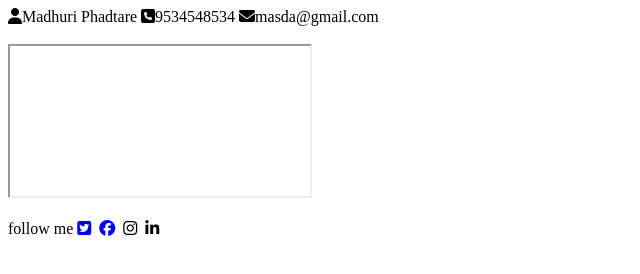
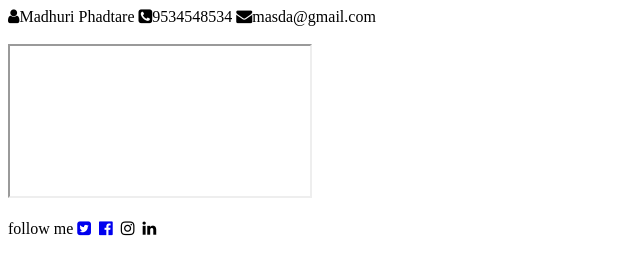
Before and after one commit to madhup21988/myProfile, a plain HTML site: page index.html in a window 1280 px wide. Shown: the full height of the page, 0-640 px from the left. Drawn offline with Linux system fonts and the light colour scheme.

Commit message:
Update index.html

```diff
--- a/index.html
+++ b/index.html
@@ -4,7 +4,8 @@
     <meta charset="UTF-8">
     <meta name="viewport" content="width=device-width, initial-scale=1.0">
     <title>Index</title>
-    <link rel="stylesheet" href="path/to/font-awesome/css/font-awesome.min.css">
+    <link rel="stylesheet" href="https://cdnjs.cloudflare.com/ajax/libs/font-awesome/4.7.0/css/font-awesome.min.css">
+
 </head>
 <body>
     <i class="fa fa-user" aria-hidden="true"></i><span>Madhuri Phadtare</span>
```
